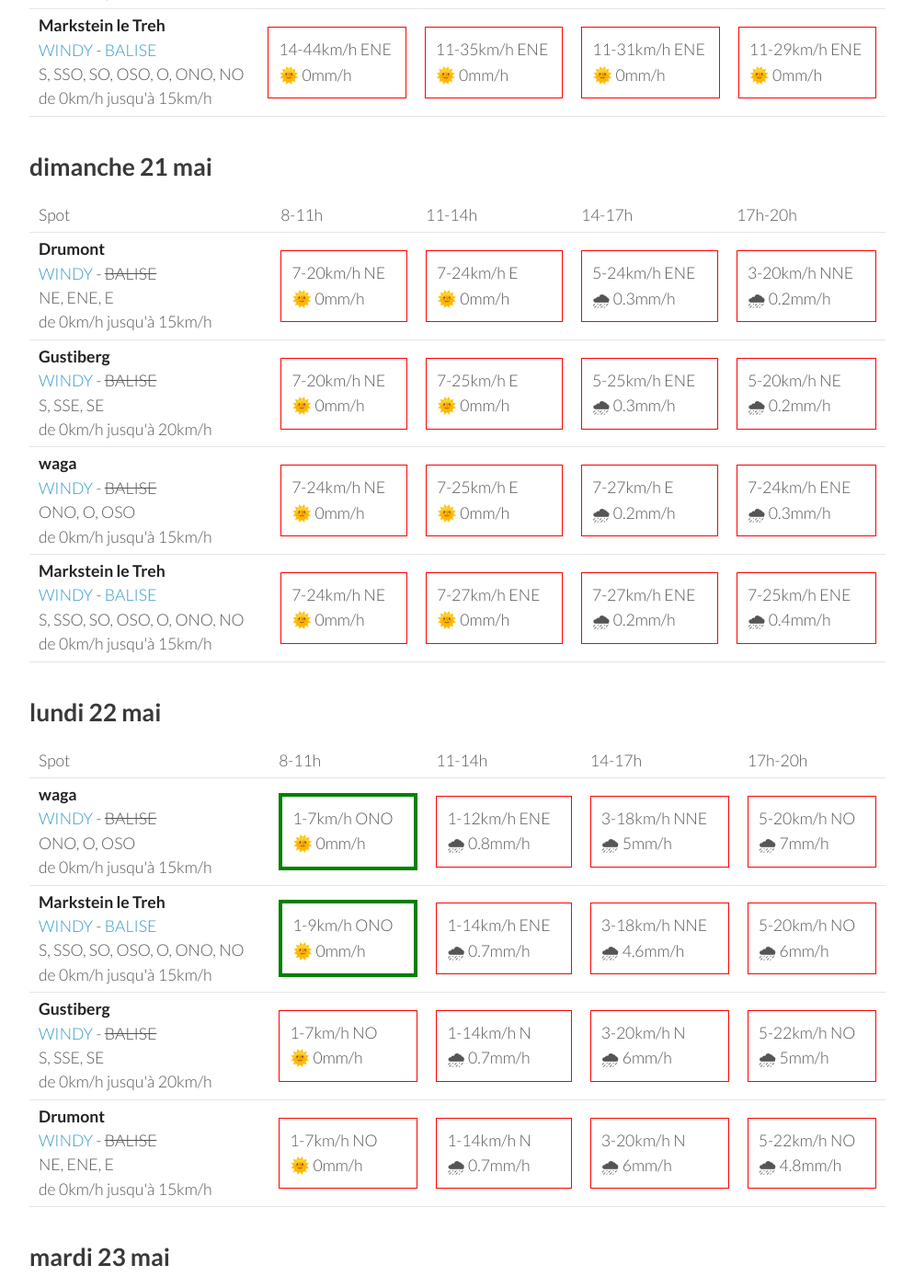
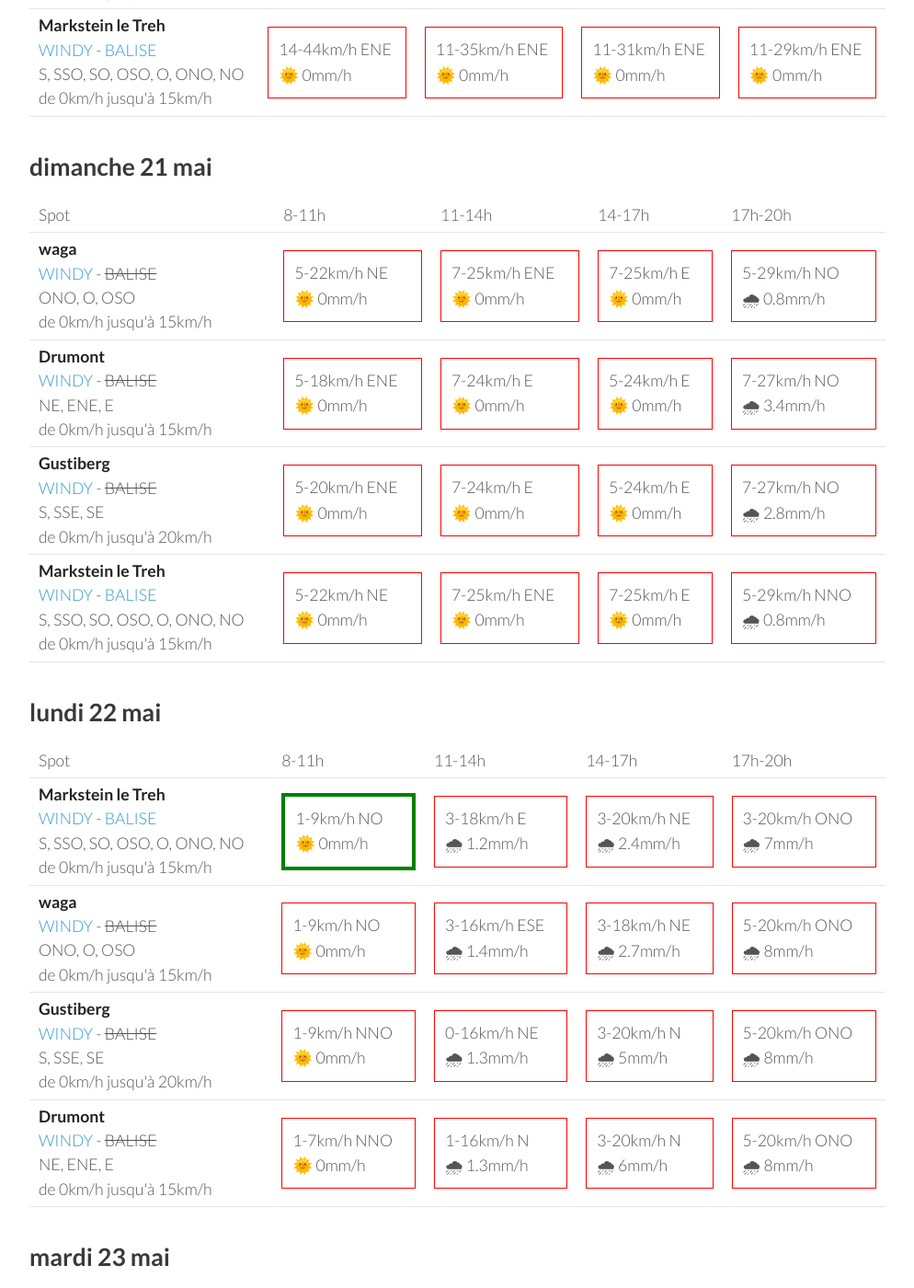
Before and after one commit to parapente-dans-le-nord/parapente-dans-le-nord.github.io, a Jekyll site: the page built from vosges.markdown, in a window 1280 px wide and 1400 px high, scrolled down 1299 px. Shown: the whole window at 92% size, without its empty margins (26-1020 px from the left). Built offline with Jekyll 4.4.1, drawn with Linux system fonts in a browser that asks for light colours; some of the changed text lies outside the part shown.

Commit message:
update index.markdown

```diff
--- a/vosges.markdown
+++ b/vosges.markdown
@@ -130,42 +130,42 @@ page mise à jour le vendredi 19 mai 13:16
       <td>17h-20h</td>
     </tr>
 <tr>
+        <td><strong>waga</strong><br><a href="https://windy.com/47.903/6.996?47.900,6.983,15">WINDY</a> - <span class="no-balise"> BALISE </span><br> <span class="vent-favorable">ONO, O, OSO</span><br><span class="force-vent">de 0km/h jusqu'à 15km/h</span> </td>
+
+            <td><div class="not-flyable"><p>5-22km/h NE</p><p>🌞 0mm/h</p></div></td>
+            <td><div class="not-flyable"><p>7-25km/h ENE</p><p>🌞 0mm/h</p></div></td>
+            <td><div class="not-flyable"><p>7-25km/h E</p><p>🌞 0mm/h</p></div></td>
+            <td><div class="not-flyable"><p>5-29km/h NO</p><p>🌧 0.8mm/h</p></div></td>
+
+
+    </tr>
+<tr>
         <td><strong>Drumont</strong><br><a href="https://windy.com/47.898/6.919?47.687,6.919,9,m:eYYagmG">WINDY</a> - <span class="no-balise"> BALISE </span><br> <span class="vent-favorable">NE, ENE, E</span><br><span class="force-vent">de 0km/h jusqu'à 15km/h</span> </td>
 
-            <td><div class="not-flyable"><p>7-20km/h NE</p><p>🌞 0mm/h</p></div></td>
+            <td><div class="not-flyable"><p>5-18km/h ENE</p><p>🌞 0mm/h</p></div></td>
             <td><div class="not-flyable"><p>7-24km/h E</p><p>🌞 0mm/h</p></div></td>
-            <td><div class="not-flyable"><p>5-24km/h ENE</p><p>🌧 0.3mm/h</p></div></td>
-            <td><div class="not-flyable"><p>3-20km/h NNE</p><p>🌧 0.2mm/h</p></div></td>
+            <td><div class="not-flyable"><p>5-24km/h E</p><p>🌞 0mm/h</p></div></td>
+            <td><div class="not-flyable"><p>7-27km/h NO</p><p>🌧 3.4mm/h</p></div></td>
 
 
     </tr>
 <tr>
         <td><strong>Gustiberg</strong><br><a href="https://windy.com/47.894/6.934?47.891,6.934,15,m:eYYagmI">WINDY</a> - <span class="no-balise"> BALISE </span><br> <span class="vent-favorable">S, SSE, SE</span><br><span class="force-vent">de 0km/h jusqu'à 20km/h</span> </td>
 
-            <td><div class="not-flyable"><p>7-20km/h NE</p><p>🌞 0mm/h</p></div></td>
-            <td><div class="not-flyable"><p>7-25km/h E</p><p>🌞 0mm/h</p></div></td>
-            <td><div class="not-flyable"><p>5-25km/h ENE</p><p>🌧 0.3mm/h</p></div></td>
-            <td><div class="not-flyable"><p>5-20km/h NE</p><p>🌧 0.2mm/h</p></div></td>
-
-
-    </tr>
-<tr>
-        <td><strong>waga</strong><br><a href="https://windy.com/47.903/6.996?47.900,6.983,15">WINDY</a> - <span class="no-balise"> BALISE </span><br> <span class="vent-favorable">ONO, O, OSO</span><br><span class="force-vent">de 0km/h jusqu'à 15km/h</span> </td>
-
-            <td><div class="not-flyable"><p>7-24km/h NE</p><p>🌞 0mm/h</p></div></td>
-            <td><div class="not-flyable"><p>7-25km/h E</p><p>🌞 0mm/h</p></div></td>
-            <td><div class="not-flyable"><p>7-27km/h E</p><p>🌧 0.2mm/h</p></div></td>
-            <td><div class="not-flyable"><p>7-24km/h ENE</p><p>🌧 0.3mm/h</p></div></td>
+            <td><div class="not-flyable"><p>5-20km/h ENE</p><p>🌞 0mm/h</p></div></td>
+            <td><div class="not-flyable"><p>7-24km/h E</p><p>🌞 0mm/h</p></div></td>
+            <td><div class="not-flyable"><p>5-24km/h E</p><p>🌞 0mm/h</p></div></td>
+            <td><div class="not-flyable"><p>7-27km/h NO</p><p>🌧 2.8mm/h</p></div></td>
 
 
     </tr>
 <tr>
         <td><strong>Markstein le Treh</strong><br><a href="https://windy.com/47.926/7.012?47.505,7.012,8,m:eY1agmQ">WINDY</a> - <span class=""><a href="http://www.balisemeteo.com/balise.php?idBalise=136">BALISE</a> </span><br> <span class="vent-favorable">S, SSO, SO, OSO, O, ONO, NO</span><br><span class="force-vent">de 0km/h jusqu'à 15km/h</span> </td>
 
-            <td><div class="not-flyable"><p>7-24km/h NE</p><p>🌞 0mm/h</p></div></td>
-            <td><div class="not-flyable"><p>7-27km/h ENE</p><p>🌞 0mm/h</p></div></td>
-            <td><div class="not-flyable"><p>7-27km/h ENE</p><p>🌧 0.2mm/h</p></div></td>
-            <td><div class="not-flyable"><p>7-25km/h ENE</p><p>🌧 0.4mm/h</p></div></td>
+            <td><div class="not-flyable"><p>5-22km/h NE</p><p>🌞 0mm/h</p></div></td>
+            <td><div class="not-flyable"><p>7-25km/h ENE</p><p>🌞 0mm/h</p></div></td>
+            <td><div class="not-flyable"><p>7-25km/h E</p><p>🌞 0mm/h</p></div></td>
+            <td><div class="not-flyable"><p>5-29km/h NNO</p><p>🌧 0.8mm/h</p></div></td>
 
 
     </tr>
@@ -186,42 +186,42 @@ page mise à jour le vendredi 19 mai 13:16
       <td>17h-20h</td>
     </tr>
 <tr>
-        <td><strong>waga</strong><br><a href="https://windy.com/47.903/6.996?47.900,6.983,15">WINDY</a> - <span class="no-balise"> BALISE </span><br> <span class="vent-favorable">ONO, O, OSO</span><br><span class="force-vent">de 0km/h jusqu'à 15km/h</span> </td>
+        <td><strong>Markstein le Treh</strong><br><a href="https://windy.com/47.926/7.012?47.505,7.012,8,m:eY1agmQ">WINDY</a> - <span class=""><a href="http://www.balisemeteo.com/balise.php?idBalise=136">BALISE</a> </span><br> <span class="vent-favorable">S, SSO, SO, OSO, O, ONO, NO</span><br><span class="force-vent">de 0km/h jusqu'à 15km/h</span> </td>
 
-            <td><div class="flyable"><p>1-7km/h ONO</p><p>🌞 0mm/h</p></div></td>
-            <td><div class="not-flyable"><p>1-12km/h ENE</p><p>🌧 0.8mm/h</p></div></td>
-            <td><div class="not-flyable"><p>3-18km/h NNE</p><p>🌧 5mm/h</p></div></td>
-            <td><div class="not-flyable"><p>5-20km/h NO</p><p>🌧 7mm/h</p></div></td>
+            <td><div class="flyable"><p>1-9km/h NO</p><p>🌞 0mm/h</p></div></td>
+            <td><div class="not-flyable"><p>3-18km/h E</p><p>🌧 1.2mm/h</p></div></td>
+            <td><div class="not-flyable"><p>3-20km/h NE</p><p>🌧 2.4mm/h</p></div></td>
+            <td><div class="not-flyable"><p>3-20km/h ONO</p><p>🌧 7mm/h</p></div></td>
 
 
     </tr>
 <tr>
-        <td><strong>Markstein le Treh</strong><br><a href="https://windy.com/47.926/7.012?47.505,7.012,8,m:eY1agmQ">WINDY</a> - <span class=""><a href="http://www.balisemeteo.com/balise.php?idBalise=136">BALISE</a> </span><br> <span class="vent-favorable">S, SSO, SO, OSO, O, ONO, NO</span><br><span class="force-vent">de 0km/h jusqu'à 15km/h</span> </td>
+        <td><strong>waga</strong><br><a href="https://windy.com/47.903/6.996?47.900,6.983,15">WINDY</a> - <span class="no-balise"> BALISE </span><br> <span class="vent-favorable">ONO, O, OSO</span><br><span class="force-vent">de 0km/h jusqu'à 15km/h</span> </td>
 
-            <td><div class="flyable"><p>1-9km/h ONO</p><p>🌞 0mm/h</p></div></td>
-            <td><div class="not-flyable"><p>1-14km/h ENE</p><p>🌧 0.7mm/h</p></div></td>
-            <td><div class="not-flyable"><p>3-18km/h NNE</p><p>🌧 4.6mm/h</p></div></td>
-            <td><div class="not-flyable"><p>5-20km/h NO</p><p>🌧 6mm/h</p></div></td>
+            <td><div class="not-flyable"><p>1-9km/h NO</p><p>🌞 0mm/h</p></div></td>
+            <td><div class="not-flyable"><p>3-16km/h ESE</p><p>🌧 1.4mm/h</p></div></td>
+            <td><div class="not-flyable"><p>3-18km/h NE</p><p>🌧 2.7mm/h</p></div></td>
+            <td><div class="not-flyable"><p>5-20km/h ONO</p><p>🌧 8mm/h</p></div></td>
 
 
     </tr>
 <tr>
         <td><strong>Gustiberg</strong><br><a href="https://windy.com/47.894/6.934?47.891,6.934,15,m:eYYagmI">WINDY</a> - <span class="no-balise"> BALISE </span><br> <span class="vent-favorable">S, SSE, SE</span><br><span class="force-vent">de 0km/h jusqu'à 20km/h</span> </td>
 
-            <td><div class="not-flyable"><p>1-7km/h NO</p><p>🌞 0mm/h</p></div></td>
-            <td><div class="not-flyable"><p>1-14km/h N</p><p>🌧 0.7mm/h</p></div></td>
-            <td><div class="not-flyable"><p>3-20km/h N</p><p>🌧 6mm/h</p></div></td>
-            <td><div class="not-flyable"><p>5-22km/h NO</p><p>🌧 5mm/h</p></div></td>
+            <td><div class="not-flyable"><p>1-9km/h NNO</p><p>🌞 0mm/h</p></div></td>
+            <td><div class="not-flyable"><p>0-16km/h NE</p><p>🌧 1.3mm/h</p></div></td>
+            <td><div class="not-flyable"><p>3-20km/h N</p><p>🌧 5mm/h</p></div></td>
+            <td><div class="not-flyable"><p>5-20km/h ONO</p><p>🌧 8mm/h</p></div></td>
 
 
     </tr>
 <tr>
         <td><strong>Drumont</strong><br><a href="https://windy.com/47.898/6.919?47.687,6.919,9,m:eYYagmG">WINDY</a> - <span class="no-balise"> BALISE </span><br> <span class="vent-favorable">NE, ENE, E</span><br><span class="force-vent">de 0km/h jusqu'à 15km/h</span> </td>
 
-            <td><div class="not-flyable"><p>1-7km/h NO</p><p>🌞 0mm/h</p></div></td>
-            <td><div class="not-flyable"><p>1-14km/h N</p><p>🌧 0.7mm/h</p></div></td>
+            <td><div class="not-flyable"><p>1-7km/h NNO</p><p>🌞 0mm/h</p></div></td>
+            <td><div class="not-flyable"><p>1-16km/h N</p><p>🌧 1.3mm/h</p></div></td>
             <td><div class="not-flyable"><p>3-20km/h N</p><p>🌧 6mm/h</p></div></td>
-            <td><div class="not-flyable"><p>5-22km/h NO</p><p>🌧 4.8mm/h</p></div></td>
+            <td><div class="not-flyable"><p>5-20km/h ONO</p><p>🌧 8mm/h</p></div></td>
 
 
     </tr>
```
Also changed, not shown: other parts of vosges.markdown (+1 -1 lines).
